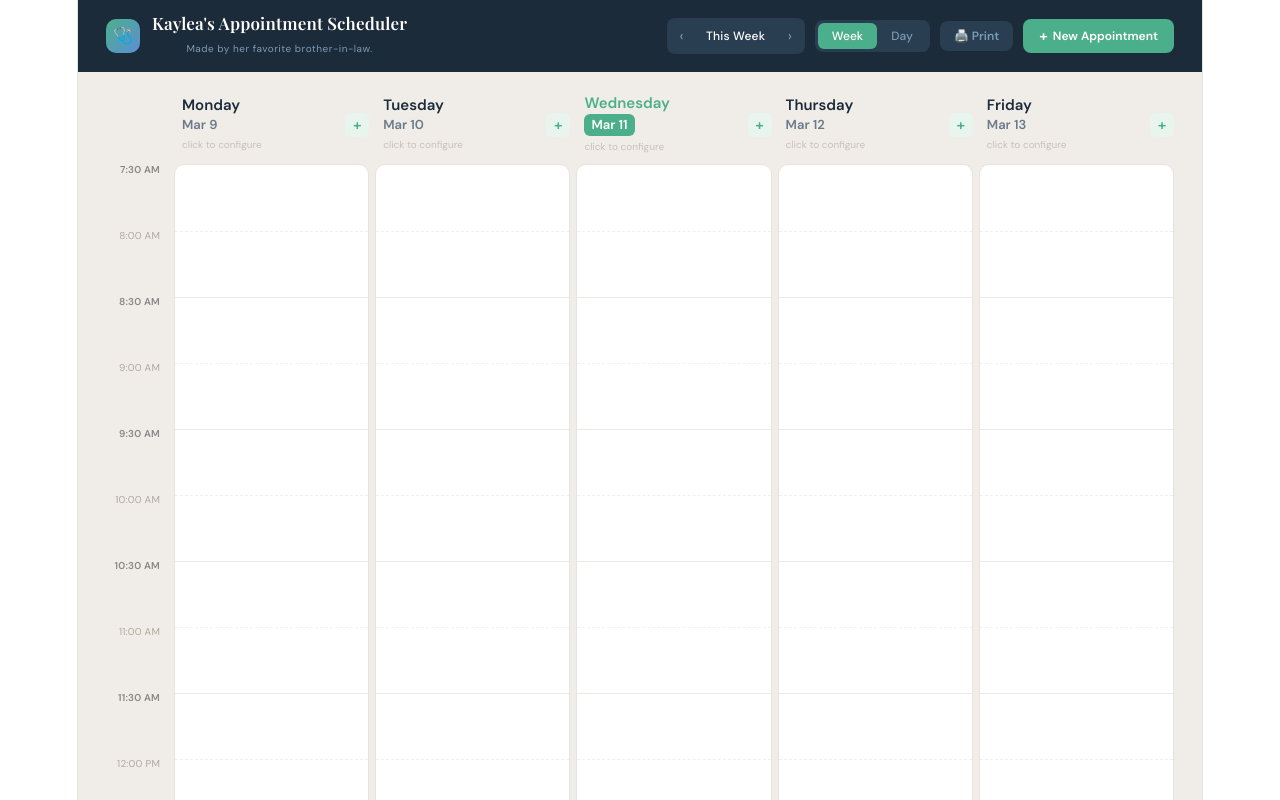
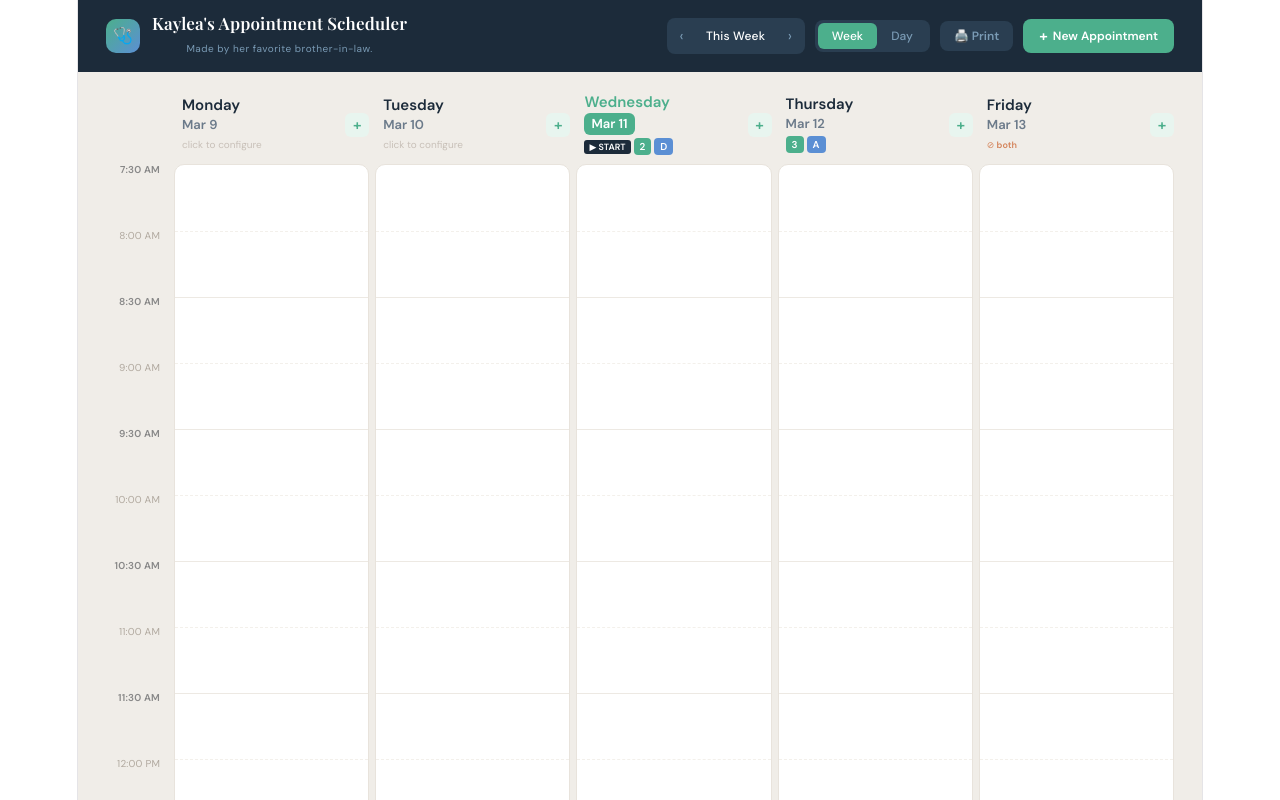
Before and after one commit to jameskharrick/Scheduler, a React (Vite) app: page / in a window 1280 px wide. Shown: the top 800 px of the page. Built offline with nearby package versions, Linux system fonts and the light colour scheme.

Commit message:
Added Defaults for Skipped March and April dates

```diff
--- a/src/App.tsx
+++ b/src/App.tsx
@@ -105,8 +105,28 @@ const loadAppointments = (): Appointment[] => {
 const saveAppointments = (appts: Appointment[]) => {
   try { localStorage.setItem(STORAGE_KEY, JSON.stringify(appts)); } catch {}
 };
+// Default sequences: numbers start at 2, letters start at D, both on Wed Mar 11 (week 0).
+// Skipped: 3/13, 3/30–4/3, 4/6–4/10.
+const DEFAULT_SEQUENCES: SequenceState = {
+  numbers: {
+    startDay: "Wednesday", startWeekOffset: 0, startValue: 1, // index of "2" in SLOT_NUMBERS
+    skippedKeys: [
+      "Friday|0",
+      "Monday|3","Tuesday|3","Wednesday|3","Thursday|3","Friday|3",
+      "Monday|4","Tuesday|4","Wednesday|4","Thursday|4","Friday|4",
+    ],
+  },
+  letters: {
+    startDay: "Wednesday", startWeekOffset: 0, startValue: 3, // index of "D" in SLOT_LETTERS
+    skippedKeys: [
+      "Friday|0",
+      "Monday|3","Tuesday|3","Wednesday|3","Thursday|3","Friday|3",
+      "Monday|4","Tuesday|4","Wednesday|4","Thursday|4","Friday|4",
+    ],
+  },
+};
 const loadSequences = (): SequenceState => {
-  try { const r = localStorage.getItem(SEQUENCE_KEY); return r ? JSON.parse(r) : { numbers: null, letters: null }; } catch { return { numbers: null, letters: null }; }
+  try { const r = localStorage.getItem(SEQUENCE_KEY); return r ? JSON.parse(r) : DEFAULT_SEQUENCES; } catch { return DEFAULT_SEQUENCES; }
 };
 const saveSequences = (seq: SequenceState) => {
   try { localStorage.setItem(SEQUENCE_KEY, JSON.stringify(seq)); } catch {}
```
